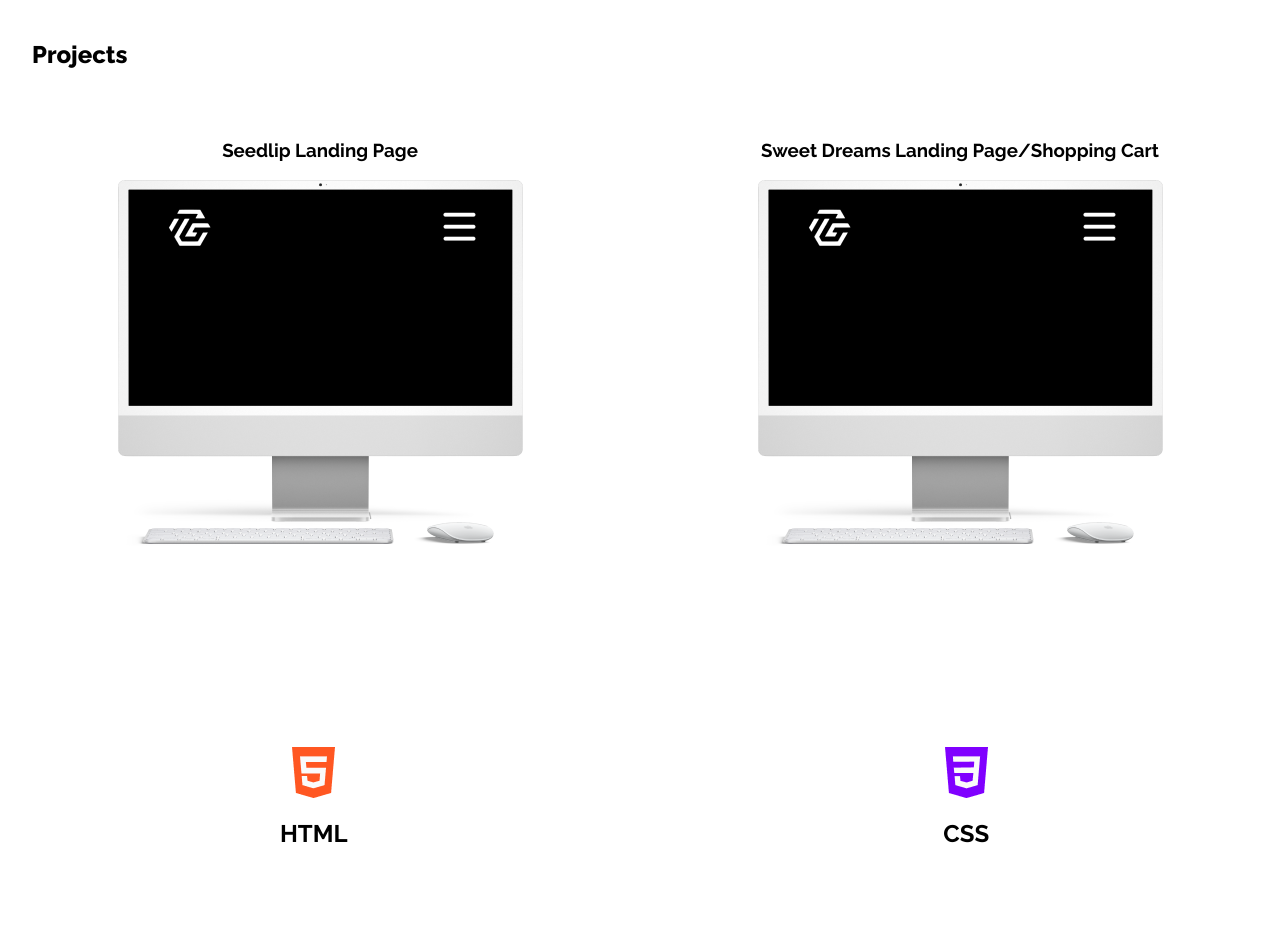
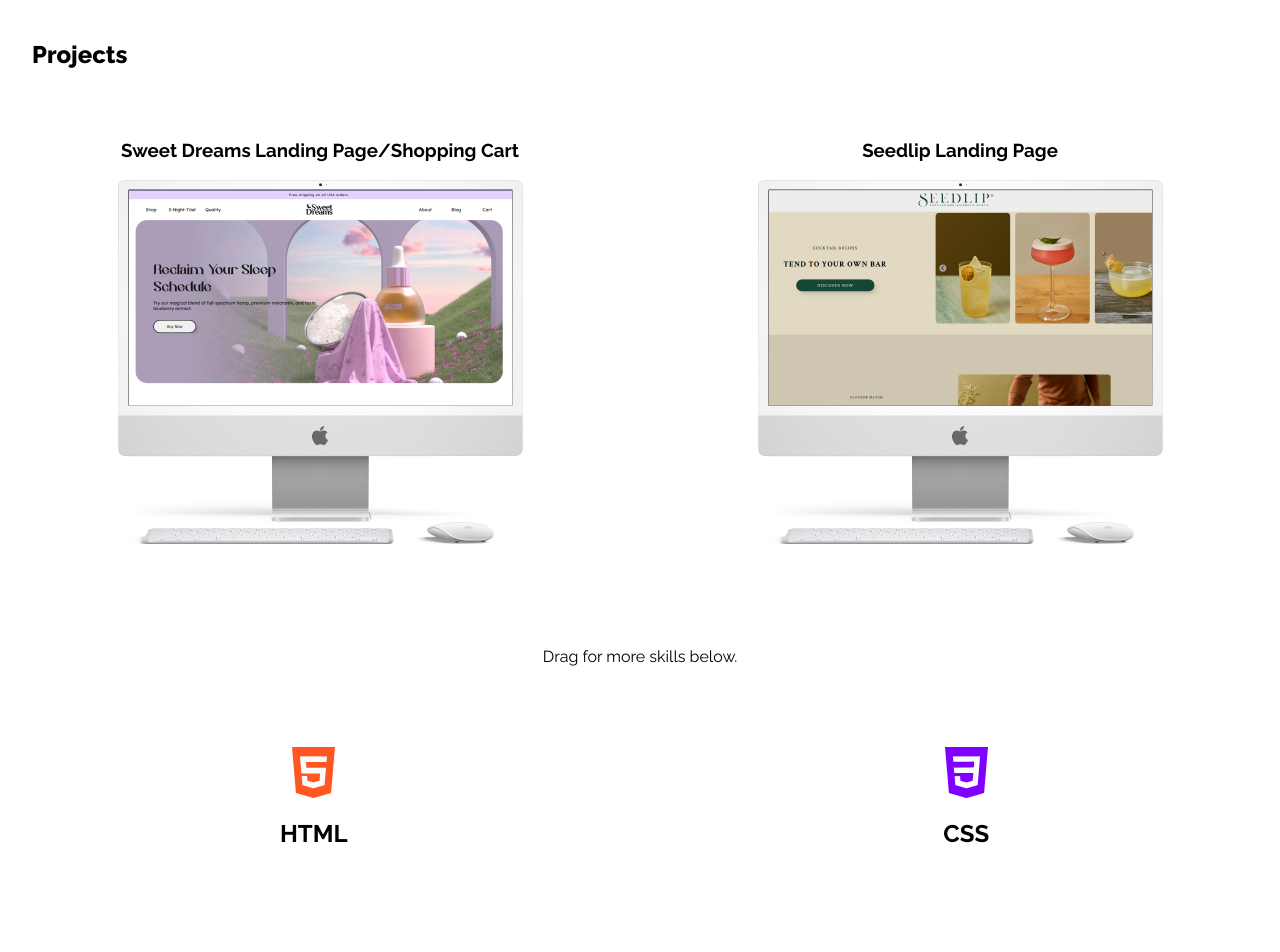
Before and after one commit to AtkinYo/my-portfolio, a React (Create React App) app: page / in a window 1280 px wide. Shown: the part 1300-2252 px from the top of the page. Built offline with nearby package versions, Linux system fonts and the light colour scheme.

Commit message:
hero-section-fixed

```diff
--- a/src/Components/Footer/Footer.js
+++ b/src/Components/Footer/Footer.js
@@ -1,17 +1,34 @@
-import { StyledFooter, StyledFooterContainer, StyledFooterIcons } from '../Styles/StyledFooter'
-import { MailOutlined, LinkedinOutlined, TwitterOutlined } from '@ant-design/icons';
+import {
+  StyledFooter,
+  StyledFooterContainer,
+  StyledFooterIcons,
+} from '../Styles/StyledFooter';
+import {
+  MailOutlined,
+  LinkedinOutlined,
+  TwitterOutlined,
+} from '@ant-design/icons';
 
 export default function Footer() {
-    return(
+  return (
     <StyledFooter>
       <StyledFooterContainer>
         <h3>Lets Work!</h3>
+        <a href="tel:+3624629138" className="phone_number">
+          (361)-462-9138
+        </a>
         <StyledFooterIcons>
-                    <p><MailOutlined /></p>
-                    <p><LinkedinOutlined /></p>
-                    <p><TwitterOutlined /></p>
+          <p>
+            <MailOutlined />
+          </p>
+          <p>
+            <LinkedinOutlined />
+          </p>
+          <p>
+            <TwitterOutlined />
+          </p>
         </StyledFooterIcons>
       </StyledFooterContainer>
     </StyledFooter>
-    )
+  );
 }
--- a/src/Components/ProjectSection/Projects.js
+++ b/src/Components/ProjectSection/Projects.js
@@ -1,5 +1,6 @@
 import { Container } from '../Container.style';
-import Imac from '../../Images/imac-img.png';
+import Seedlip from '../../Images/seedlip-img.png';
+import SwtDrms from '../../Images/swt-drms-img.png';
 import { StyledProjects, StyledProjectImg } from '../Styles/StyledProjects';
 
 export default function Project() {
@@ -10,14 +11,14 @@
       </Container>
 
       <StyledProjectImg>
+        <div className="Project-2 Projects">
+          <h3>Sweet Dreams Landing Page/Shopping Cart</h3>
+         <a href="https://www.google.com" target="blank"><img src={SwtDrms} alt="Sweet Dreams" /></a>
+        </div>
         <div className="Project-1 Projects">
           <h3>Seedlip Landing Page</h3>
-          <img src={Imac} alt="Sweet Dreams" />
-        </div>
+          <a href="/" target="blank"><img src={Seedlip} alt="Seedlip" /></a>
 
-        <div className="Project-2 Projects">
-          <h3>Sweet Dreams Landing Page/Shopping Cart</h3>
-          <img src={Imac} alt="Sweet Dreams" />
         </div>
       </StyledProjectImg>
     </StyledProjects>
--- a/src/Components/Skills/Skills.js
+++ b/src/Components/Skills/Skills.js
@@ -1,27 +1,33 @@
 // Import Swiper React components
 import { Swiper, SwiperSlide } from 'swiper/react';
-import 'swiper/swiper-bundle.min.css'
-import 'swiper/swiper.min.css'
-import '../Styles/StyledCarousel.css'
-import HTML from '../../Images/html5.png'
-import CSS from '../../Images/css3.png'
-import SASS from '../../Images/sass.png'
-import BOOTSTRAP from '../../Images/bootstrap.png'
-import JS from '../../Images/js.png'
-import REACT from '../../Images/reactjs.png'
-import JQUERY from '../../Images/jquery.png'
-import GIT from '../../Images/git.png'
+import 'swiper/swiper-bundle.min.css';
+import 'swiper/swiper.min.css';
+import '../Styles/StyledCarousel.css';
+import HTML from '../../Images/html5.png';
+import CSS from '../../Images/css3.png';
+import SASS from '../../Images/sass.png';
+import BOOTSTRAP from '../../Images/bootstrap.png';
+import JS from '../../Images/js.png';
+import REACT from '../../Images/reactjs.png';
+import JQUERY from '../../Images/jquery.png';
+import GIT from '../../Images/git.png';
+import { DragCTA } from '../Styles/StyledProjects';
 
 const Carousel = () => {
+  return (
 
-
-  return (
-    <Swiper className="Swiper"
+    <Swiper
+      className="Swiper"
       spaceBetween={25}
       slidesPerView={2}
       onSlideChange={() => console.log('slide change')}
       onSwiper={(swiper) => console.log(swiper)}
+      autoplay={{
+        delay: 0.1,
+      }}
     >
+
+      <DragCTA><span>Drag for more skills below.</span></DragCTA>
 
       <SwiperSlide className="SwiperSlide">
         <img src={HTML} alt="HTML5" />
@@ -62,8 +68,9 @@
         <img src={GIT} alt="GIT" />
         <h2>Git</h2>
       </SwiperSlide>
+
     </Swiper>
   );
 };
 
-export default Carousel
+export default Carousel;
--- a/src/Components/Styles/StyledFooter.js
+++ b/src/Components/Styles/StyledFooter.js
@@ -14,6 +14,12 @@
   flex-direction: column;
   align-items: center;
   justify-content: center;
+
+  .phone_number {
+    color: #fff;
+    text-decoration: none;
+    font-size: 1.3rem;
+  }
 `;
 
 export const StyledFooterIcons = styled.div`
--- a/src/Components/Styles/StyledHeaderSection.js
+++ b/src/Components/Styles/StyledHeaderSection.js
@@ -17,6 +17,17 @@
   flex-direction: column;
   font-size: 1rem;
   justify-content: center;
+  color: #ffffff;
+  font-size: 2rem;
+
+  p,
+  h1,
+  h2,
+  h3 {
+    position: relative;
+    z-index: 2;
+    max-width: 32rem;
+  }
 
   @media (min-width: 991px) {
     p,
--- a/src/Components/Styles/StyledProjects.js
+++ b/src/Components/Styles/StyledProjects.js
@@ -32,3 +32,12 @@
     justify-content: space-evenly;
   }
 `;
+
+export const DragCTA = styled.div`
+  position: absolute;
+  margin-left: auto;
+  margin-right: auto;
+  left: 0;
+  right: 0;
+  text-align: center;
+`;
```
Also changed, not shown: src/Images/seedlip-img.png (added), src/Images/swt-drms-img.png (added). Lines whose indentation alone changed are shown as unchanged.
